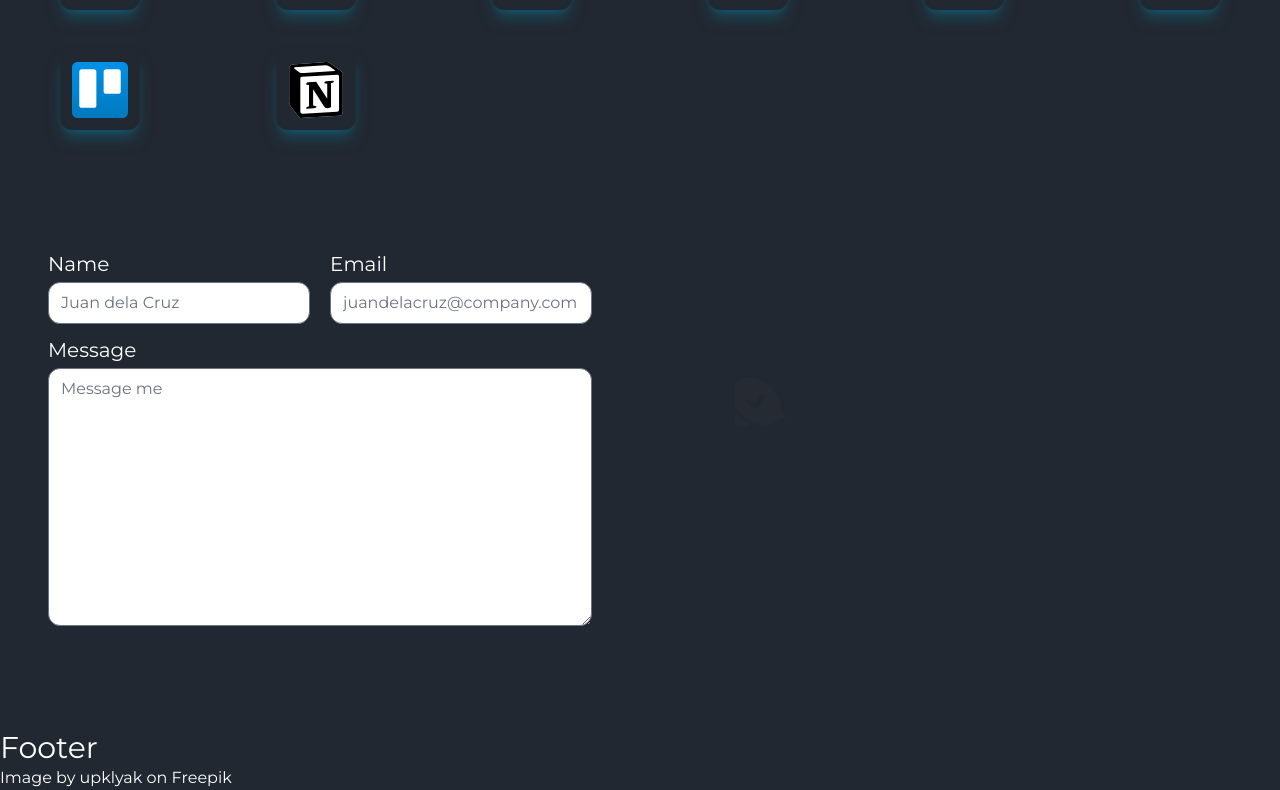
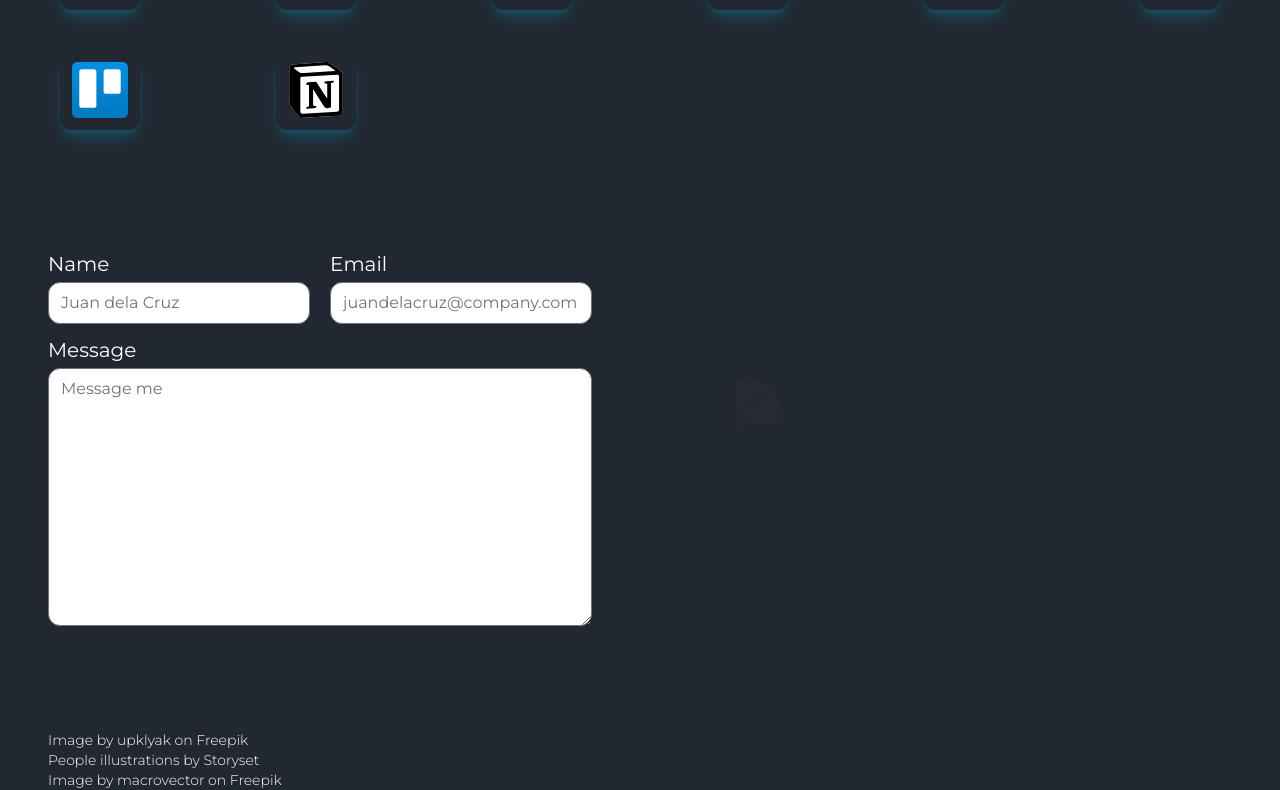
Before and after one commit to franpas12123/franpas12123, a Nuxt app: page / in a window 1280 px wide. Shown: the part 2206-2996 px from the top of the page. Built offline with nearby package versions, Linux system fonts and the light colour scheme.

Commit message:
add links to footer and modify style

```diff
--- a/components/Base/Footer.vue
+++ b/components/Base/Footer.vue
@@ -1,18 +1,25 @@
 <template>
-  <div>
-    <p class="text-3xl">Footer</p>
-    <p
-      v-for="(attr, index) in attributions"
-      :key="`attr-${index}`"
-      v-html="attr"
-    ></p>
-  </div>
+  <section id="footer" class="min-h-5">
+    <div class="grid grid-flow-row lg:mx-12 font-light text-sm text-center md:text-left">
+      <span
+        v-for="(attr, index) in attributions"
+        :key="`attr-${index}`"
+        v-html="attr"
+      ></span>
+    </div>
+  </section>
 </template>
 
 <script setup>
 const attributions = [
   '<a href="https://www.freepik.com/free-vector/web-development-concept-with-programmer-ar_35496093.htm#query=developer&position=14&from_view=search&track=sph">Image by upklyak</a> on Freepik',
+  '<a href="https://storyset.com/people">People illustrations by Storyset</a>',
+  '<a href="https://www.freepik.com/free-vector/software-development-backend-data-analysis-app-design-frontend-testing-flat-set-with-programmers-during-their-work-isolated-vector-illustration_40275497.htm#query=frontend&position=17&from_view=search&track=sph">Image by macrovector</a> on Freepik',
 ];
 </script>
 
-<style lang="scss" scoped></style>
+<style scoped>
+#footer {
+  min-height: auto !important;
+}
+</style>
```
